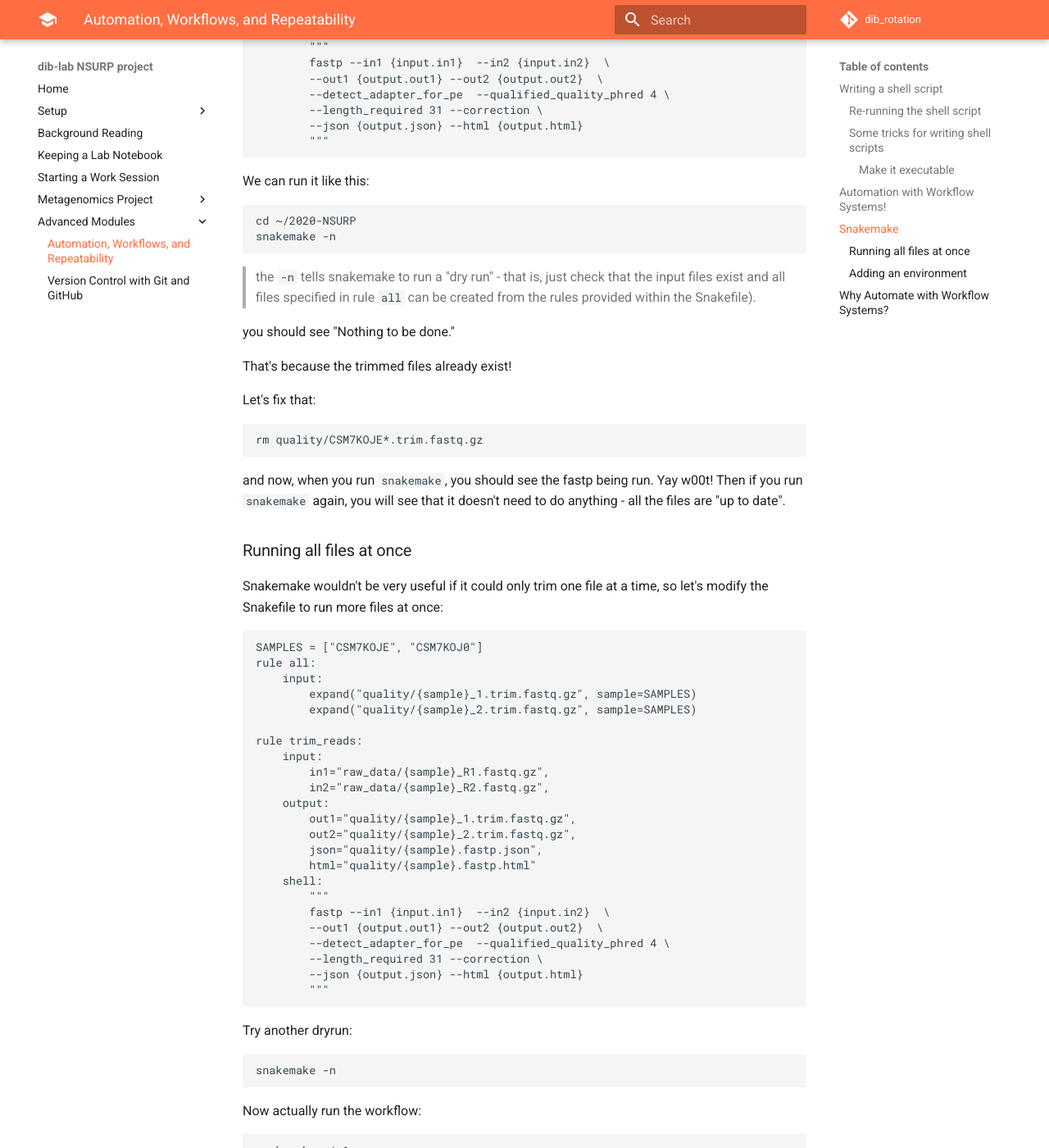
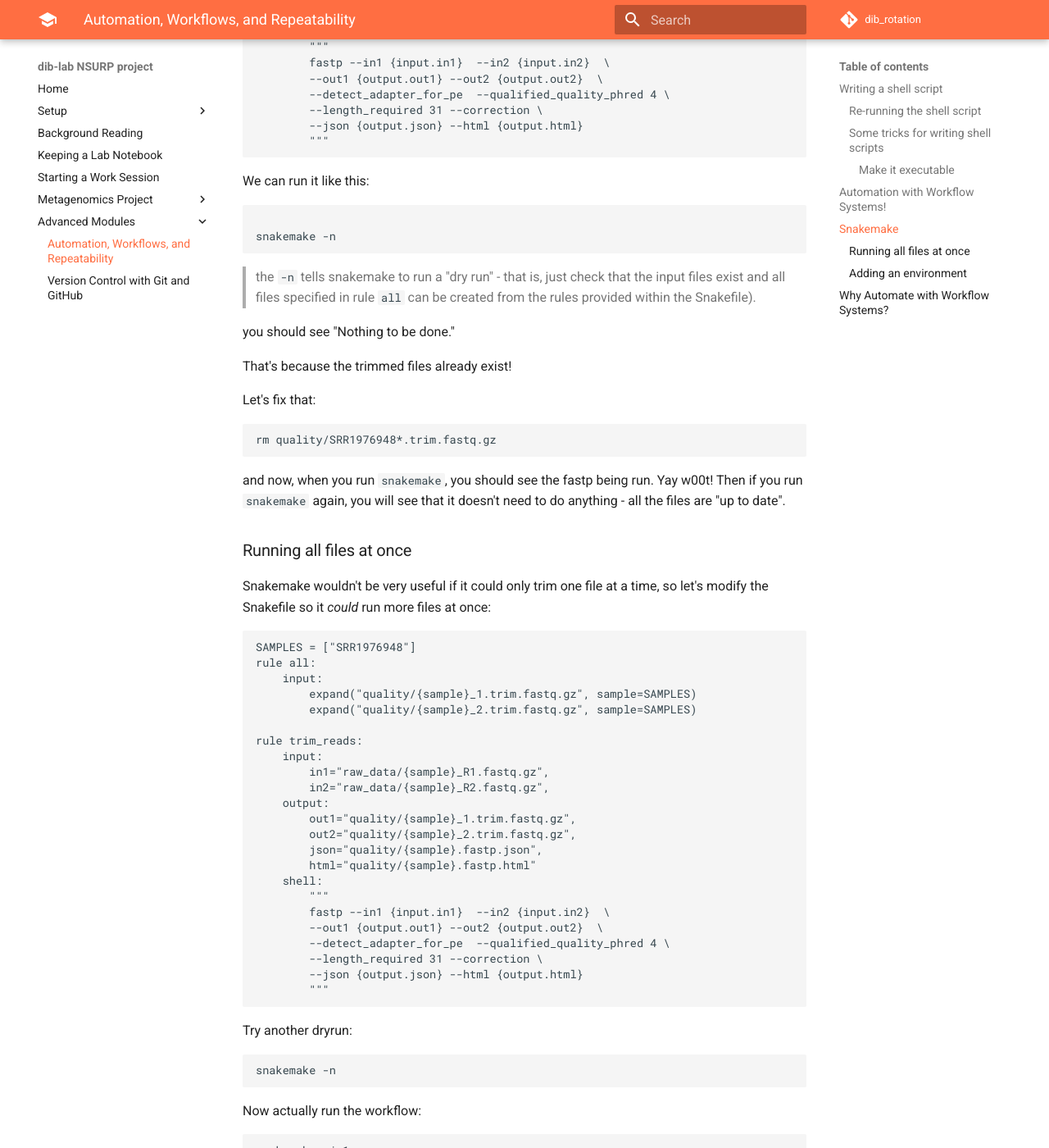
Before and after one commit to dib-lab/dib_rotation, an MkDocs documentation site: the page built from doc/11_workflows_and_repeatability.md, in a window 1280 px wide and 1400 px high, scrolled down 3420 px. Shown: the whole window at 82% size. Built offline with MkDocs 1.6.1 and Material for MkDocs 9.7.7, drawn with Linux system fonts in a browser that asks for light colours; comment, search, counter and statistics services are not loaded; some of the changed text lies outside the part shown.

Commit message:
update data filenames

````diff
--- a/doc/11_workflows_and_repeatability.md
+++ b/doc/11_workflows_and_repeatability.md
@@ -15,10 +15,10 @@
 
 We'll call it `run_qc.sh`. The `sh` at the end of the tells you that this is a bash script.
 
-First, cd into the `2020-NSURP` directory
 
+-First, cd into the `2020_rotation_project` directory
 ```
-cd ~/2020-NSURP
+cd ~/2020_rotation_project
 ```
 
 Now, use `nano` to create and edit a file called `run-qc.sh`
@@ -26,11 +26,11 @@
 `nano run-qc.sh` will open the file. Now add the following text:
 
 ```
-cd ~/2020-NSURP
+cd ~/2020_rotation_project
 mkdir -p quality
 cd quality
 
-ln -s ~/2020-NSURP/raw_data/*.fastq.gz ./
+ln -s ~/2020_rotation_project/raw_data/*.fastq.gz ./
 
 printf "I see $(ls -1 *.fastq.gz | wc -l) files here.\n"
 
@@ -48,7 +48,7 @@
 
 Run:
 ```
-cd ~/2020-NSURP
+cd ~/2020_rotation_project
 bash run-qc.sh
 ```
 
@@ -84,7 +84,7 @@
 at the top of the file, and then run
 
 ```
-chmod +x ~/2020-NSURP/run-qc.sh
+chmod +x ~/2020_rotation_project/run-qc.sh
 ```
 
 at the command line.
@@ -134,22 +134,22 @@
 nano Snakefile
 ```
 
-Here is the command we would need for a single sample, `CSM7KOJE`
+Here is the command we would need for a single sample, `SRR1976948`
 ```
 rule all:
     input:
-        "quality/CSM7KOJE_1.trim.fastq.gz",
-        "quality/CSM7KOJE_2.trim.fastq.gz"
+        "quality/SRR1976948_1.trim.fastq.gz",
+        "quality/SRR1976948_2.trim.fastq.gz"
 
 rule trim_reads:
     input:
-        in1="raw_data/CSM7KOJE_R1.fastq.gz",
-        in2="raw_data/CSM7KOJE_R2.fastq.gz",
+        in1="raw_data/SRR1976948_1.fastq.gz",
+        in2="raw_data/SRR1976948_2.fastq.gz",
     output:
-        out1="quality/CSM7KOJE_1.trim.fastq.gz",
-        out2="quality/CSM7KOJE_2.trim.fastq.gz",
-        json="quality/CSM7KOJE.fastp.json",
-        html="quality/CSM7KOJE.fastp.html"
+        out1="quality/SRR1976948_1.trim.fastq.gz",
+        out2="quality/SRR1976948_2.trim.fastq.gz",
+        json="quality/SRR1976948.fastp.json",
+        html="quality/SRR1976948.fastp.html"
     shell:
         """
         fastp --in1 {input.in1}  --in2 {input.in2}  \
@@ -162,7 +162,7 @@
 
 We can run it like this:
 ```
-cd ~/2020-NSURP
+
 snakemake -n
 ```
 > the `-n` tells snakemake to run a "dry run" - that is, just check that the input files exist and all files specified in rule `all` can be created from the rules provided within the Snakefile).
@@ -174,7 +174,7 @@
 Let's fix that:
 
 ```
-rm quality/CSM7KOJE*.trim.fastq.gz
+rm quality/SRR1976948*.trim.fastq.gz
 ```
 
 and now, when you run `snakemake`, you should see the fastp being run. Yay w00t! Then if you run `snakemake` again, you will see that it doesn't need to do anything - all the files are "up to date".
@@ -182,10 +182,10 @@
 
 ### Running all files at once
 
-Snakemake wouldn't be very useful if it could only trim one file at a time, so let's modify the Snakefile to run more files at once:
+Snakemake wouldn't be very useful if it could only trim one file at a time, so let's modify the Snakefile so it _could_ run more files at once:
 
 ```
-SAMPLES = ["CSM7KOJE", "CSM7KOJ0"]
+SAMPLES = ["SRR1976948"]
 rule all:
     input:
         expand("quality/{sample}_1.trim.fastq.gz", sample=SAMPLES)
@@ -232,13 +232,13 @@
 We've been using a conda environment throughout our modules.
 We can export the installed package names to a file that we can use to re-install all packages in a single step (like on a different computer).
 ```
-conda env export -n nsurp-env -f ~/2020-NSURP/nsurp-environment.yaml
+conda env export -n dib_rotation -f ~/2020_rotation_project/dib_rotation_environment.yaml
 ```
 
 We can use this environment in our snakemake rule as well!
 
 ```
-SAMPLES = ["CSM7KOJE", "CSM7KOJ0"]
+SAMPLES = ["SRR1976948"]
 
 rule all:
     input:
@@ -254,7 +254,7 @@
         out2="quality/{sample}_2.trim.fastq.gz",
         json="quality/{sample}.fastp.json",
         html="quality/{sample}.fastp.html"
-    conda: "nsurp-environment.yaml"
+    conda: "dib_rotation_environment.yaml"
     shell:
         """
         fastp --in1 {input.in1}  --in2 {input.in2}  \
@@ -265,7 +265,7 @@
         """
 ```
 
-Here, we just have a single environment, so it was pretty easy to just run the Snakefile while within our `nsurp-env` environment. Using conda environment with snakemake becomes more useful as you use more tools, because it helps to keep different tools (which likely have different software dependencies) in separate conda environments.
+Here, we just have a single environment, so it was pretty easy to just run the Snakefile while within our `dib_rotation` environment. Using conda environment with snakemake becomes more useful as you use more tools, because it helps to keep different tools (which likely have different software dependencies) in separate conda environments.
 
 Run snakemake with `--use-conda` to have snakemake use the conda environment for this step.
 ```
--- a/mkdocs.yml
+++ b/mkdocs.yml
@@ -37,7 +37,7 @@
   - "Starting a Work Session": "04b_starting_a_work_session.md"
   - "Metagenomics Project":
     - "Find and download the data": "05_starting_with_data.md"
-    - "Quality Control": "06_trimming.md"
+    - "Quality Control": "06_quality_control.md"
     - "Taxonomic Discovery with Sourmash": "07_taxonomic_discovery_with_sourmash.md"
     - "Bin Completion with Spacegraphcats": "08_bin_completion_with_spacegraphcats.md"
     - "Assembling a Nbhd": "09_assembling_a_nbhd.md"
````
Also changed, not shown: doc/06_quality_control.md (+1 -1 lines).
